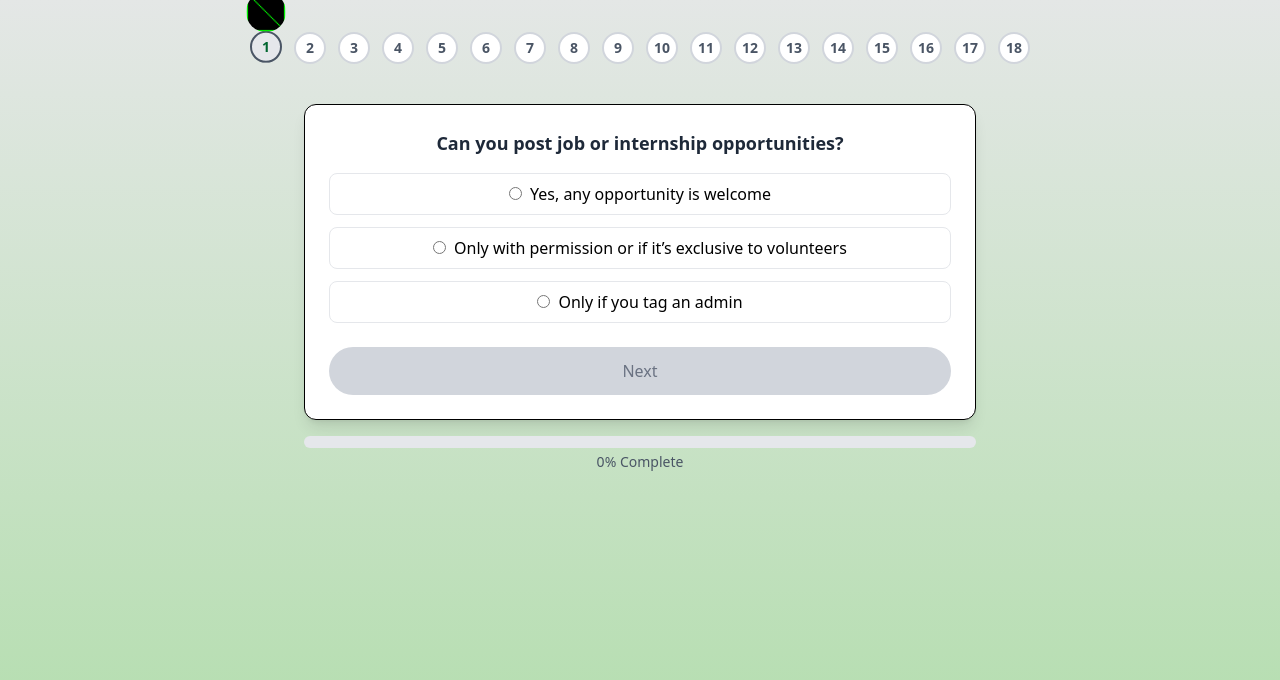
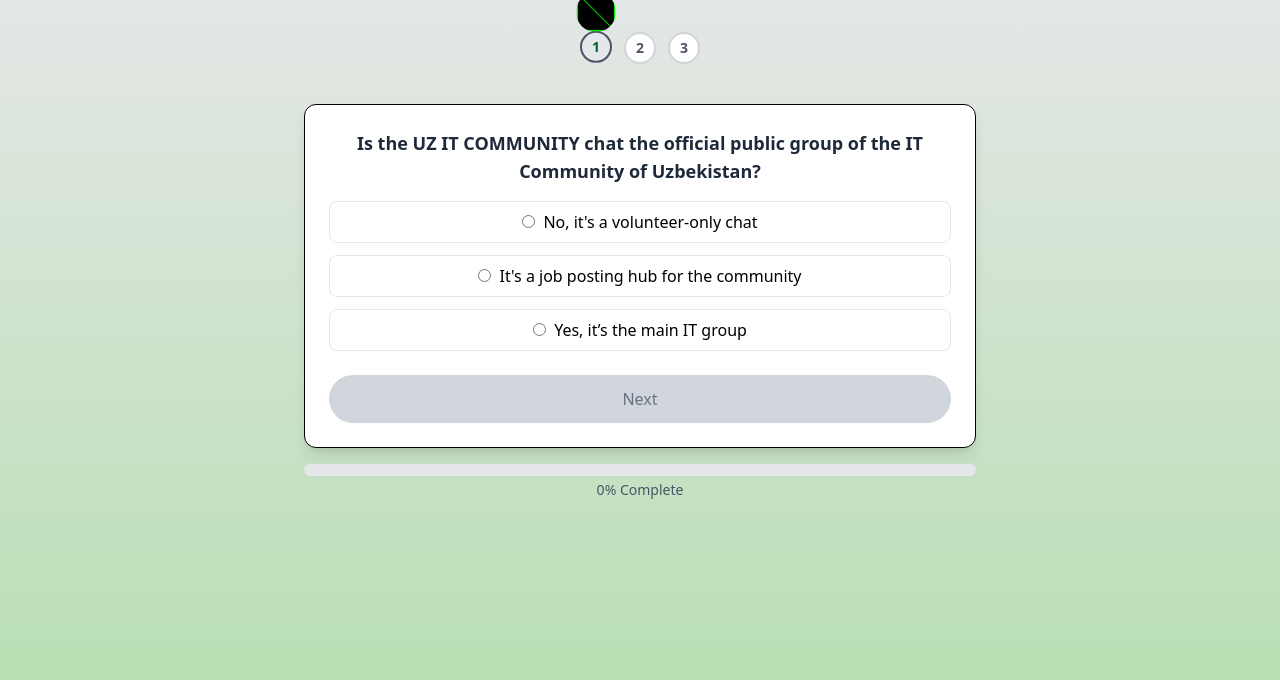
Before and after one commit to shokhsanam18/It-community, a React (Vite) app: page /Questions in a window 1280 px wide. Shown: the top 680 px of the page. Built offline with nearby package versions, Linux system fonts and the light colour scheme; no server answers.

Commit message:
fix: modal is corrected

```diff
--- a/src/components/IncorrectModal.jsx
+++ b/src/components/IncorrectModal.jsx
@@ -1,6 +1,5 @@
 import React from "react";
 import { useQuestionStore } from "../store/useQuestionStore";
-import { questions } from "../data/questions";
 
 const IncorrectModal = ({ navigate }) => {
   const {
@@ -10,6 +9,7 @@ const IncorrectModal = ({ navigate }) => {
     currentExplanation,
     setShowModal,
     goNext,
+    questions,
   } = useQuestionStore();
 
   // 🧠 Get the question manually based on current index
--- a/src/data/questions.js
+++ b/src/data/questions.js
@@ -29,156 +29,156 @@ export const questions = [
       ],
       correctAnswer: "Only with Shavkat aka’s permission",
     },
-    {
-      id: 4,
-      question: "Can you share your personal event invitation in the UZ IT COMMUNITY chat?",
-      options: [
-        "Only if IT Community is co-organizer or you have permission",
-        "Yes, if the event is free",
-        "Only if it's a startup event",
-      ],
-      correctAnswer: "Only if IT Community is co-organizer or you have permission",
-    },
-    {
-      id: 5,
-      question: "Can you post job or internship opportunities?",
-      options: [
-        "Only with permission or if it’s exclusive to volunteers",
-        "Yes, any opportunity is welcome",
-        "Only if you tag an admin",
-      ],
-      correctAnswer: "Only with permission or if it’s exclusive to volunteers",
-    },
-    {
-      id: 6,
-      question: "Can you add your friend directly to the group?",
-      options: [
-        "No, they must be selected by admins",
-        "Yes, if they’re a developer",
-        "Only if they’re interested in IT",
-      ],
-      correctAnswer: "No, they must be selected by admins",
-    },
-    {
-      id: 7,
-      question: "Should you send 'hello' or 'how are you' as separate messages in the chat?",
-      options: [
-        "No, you should write your full message at once",
-        "Yes, it’s a polite way to start",
-        "Only on weekends",
-      ],
-      correctAnswer: "No, you should write your full message at once",
-    },
-    {
-      id: 8,
-      question: "What is the '2G Community' joke based on?",
-      options: [
-        "Replying very late in a thread",
-        "Using outdated phones",
-        "People who live in rural areas",
-      ],
-      correctAnswer: "Replying very late in a thread",
-    },
-    {
-      id: 9,
-      question: "Why is Roman called the most humble and handsome?",
-      options: [
-        "It started as a running group joke",
-        "He won an internal vote",
-        "He’s the official spokesperson",
-      ],
-      correctAnswer: "It started as a running group joke",
-    },
-    {
-      id: 10,
-      question: "What is the purpose of the 'Keling Tanishaylik' bot?",
-      options: [
-        "To help volunteers connect with each other",
-        "To report inactive members",
-        "To send weekly news updates",
-      ],
-      correctAnswer: "To help volunteers connect with each other",
-    },
-    {
-      id: 11,
-      question: "How do you participate in Keling Tanishaylik?",
-      options: [
-        "Vote in the poll and press start in the bot",
-        "Send your phone number to an admin",
-        "Write your name in the group",
-      ],
-      correctAnswer: "Vote in the poll and press start in the bot",
-    },
-    {
-      id: 12,
-      question: "Can you post birthday or holiday congratulations in the group?",
-      options: [
-        "No, it creates message spam",
-        "Yes, but only for admins",
-        "Only on your own birthday",
-      ],
-      correctAnswer: "No, it creates message spam",
-    },
-    {
-      id: 13,
-      question: "Can you discuss politics, religion, or personal topics in the chat?",
-      options: [
-        "No, keep it relevant to volunteering and IT",
-        "Yes, as long as it's respectful",
-        "Only with admin approval",
-      ],
-      correctAnswer: "No, keep it relevant to volunteering and IT",
-    },
-    {
-      id: 14,
-      question: "Are there official rules for the IT Community?",
-      options: [
-        "Yes, and they apply to the volunteer chat as well",
-        "No, it’s informal",
-        "Only for admins",
-      ],
-      correctAnswer: "Yes, and they apply to the volunteer chat as well",
-    },
-    {
-      id: 15,
-      question: "What format should your Telegram name follow?",
-      options: [
-        "Firstname Lastname in Latin using default font",
-        "Emoji + Nickname",
-        "Surname Firstname in Cyrillic",
-      ],
-      correctAnswer: "Firstname Lastname in Latin using default font",
-    },
-    {
-      id: 16,
-      question: "Is it required to have a Telegram username?",
-      options: [
-        "Yes, for easier tagging and communication",
-        "No, it’s optional",
-        "Only if you're an admin",
-      ],
-      correctAnswer: "Yes, for easier tagging and communication",
-    },
-    {
-      id: 17,
-      question: "What is 'Bazaar Day' in the UZ IT COMMUNITY chat?",
-      options: [
-        "A day to share your projects or social media links",
-        "A day to buy and sell gadgets",
-        "A community hackathon day",
-      ],
-      correctAnswer: "A day to share your projects or social media links",
-    },
-    {
-      id: 18,
-      question: "Where can you post anything you want (within ethical limits)?",
-      options: [
-        "In the open-source chat",
-        "In the main volunteer group",
-        "On any weekday in the main group",
-      ],
-      correctAnswer: "In the open-source chat",
-    },
+    // {
+    //   id: 4,
+    //   question: "Can you share your personal event invitation in the UZ IT COMMUNITY chat?",
+    //   options: [
+    //     "Only if IT Community is co-organizer or you have permission",
+    //     "Yes, if the event is free",
+    //     "Only if it's a startup event",
+    //   ],
+    //   correctAnswer: "Only if IT Community is co-organizer or you have permission",
+    // },
+    // {
+    //   id: 5,
+    //   question: "Can you post job or internship opportunities?",
+    //   options: [
+    //     "Only with permission or if it’s exclusive to volunteers",
+    //     "Yes, any opportunity is welcome",
+    //     "Only if you tag an admin",
+    //   ],
+    //   correctAnswer: "Only with permission or if it’s exclusive to volunteers",
+    // },
+    // {
+    //   id: 6,
+    //   question: "Can you add your friend directly to the group?",
+    //   options: [
+    //     "No, they must be selected by admins",
+    //     "Yes, if they’re a developer",
+    //     "Only if they’re interested in IT",
+    //   ],
+    //   correctAnswer: "No, they must be selected by admins",
+    // },
+    // {
+    //   id: 7,
+    //   question: "Should you send 'hello' or 'how are you' as separate messages in the chat?",
+    //   options: [
+    //     "No, you should write your full message at once",
+    //     "Yes, it’s a polite way to start",
+    //     "Only on weekends",
+    //   ],
+    //   correctAnswer: "No, you should write your full message at once",
+    // },
+    // {
+    //   id: 8,
+    //   question: "What is the '2G Community' joke based on?",
+    //   options: [
+    //     "Replying very late in a thread",
+    //     "Using outdated phones",
+    //     "People who live in rural areas",
+    //   ],
+    //   correctAnswer: "Replying very late in a thread",
+    // },
+    // {
+    //   id: 9,
+    //   question: "Why is Roman called the most humble and handsome?",
+    //   options: [
+    //     "It started as a running group joke",
+    //     "He won an internal vote",
+    //     "He’s the official spokesperson",
+    //   ],
+    //   correctAnswer: "It started as a running group joke",
+    // },
+    // {
+    //   id: 10,
+    //   question: "What is the purpose of the 'Keling Tanishaylik' bot?",
+    //   options: [
+    //     "To help volunteers connect with each other",
+    //     "To report inactive members",
+    //     "To send weekly news updates",
+    //   ],
+    //   correctAnswer: "To help volunteers connect with each other",
+    // },
+    // {
+    //   id: 11,
+    //   question: "How do you participate in Keling Tanishaylik?",
+    //   options: [
+    //     "Vote in the poll and press start in the bot",
+    //     "Send your phone number to an admin",
+    //     "Write your name in the group",
+    //   ],
+    //   correctAnswer: "Vote in the poll and press start in the bot",
+    // },
+    // {
+    //   id: 12,
+    //   question: "Can you post birthday or holiday congratulations in the group?",
+    //   options: [
+    //     "No, it creates message spam",
+    //     "Yes, but only for admins",
+    //     "Only on your own birthday",
+    //   ],
+    //   correctAnswer: "No, it creates message spam",
+    // },
+    // {
+    //   id: 13,
+    //   question: "Can you discuss politics, religion, or personal topics in the chat?",
+    //   options: [
+    //     "No, keep it relevant to volunteering and IT",
+    //     "Yes, as long as it's respectful",
+    //     "Only with admin approval",
+    //   ],
+    //   correctAnswer: "No, keep it relevant to volunteering and IT",
+    // },
+    // {
+    //   id: 14,
+    //   question: "Are there official rules for the IT Community?",
+    //   options: [
+    //     "Yes, and they apply to the volunteer chat as well",
+    //     "No, it’s informal",
+    //     "Only for admins",
+    //   ],
+    //   correctAnswer: "Yes, and they apply to the volunteer chat as well",
+    // },
+    // {
+    //   id: 15,
+    //   question: "What format should your Telegram name follow?",
+    //   options: [
+    //     "Firstname Lastname in Latin using default font",
+    //     "Emoji + Nickname",
+    //     "Surname Firstname in Cyrillic",
+    //   ],
+    //   correctAnswer: "Firstname Lastname in Latin using default font",
+    // },
+    // {
+    //   id: 16,
+    //   question: "Is it required to have a Telegram username?",
+    //   options: [
+    //     "Yes, for easier tagging and communication",
+    //     "No, it’s optional",
+    //     "Only if you're an admin",
+    //   ],
+    //   correctAnswer: "Yes, for easier tagging and communication",
+    // },
+    // {
+    //   id: 17,
+    //   question: "What is 'Bazaar Day' in the UZ IT COMMUNITY chat?",
+    //   options: [
+    //     "A day to share your projects or social media links",
+    //     "A day to buy and sell gadgets",
+    //     "A community hackathon day",
+    //   ],
+    //   correctAnswer: "A day to share your projects or social media links",
+    // },
+    // {
+    //   id: 18,
+    //   question: "Where can you post anything you want (within ethical limits)?",
+    //   options: [
+    //     "In the open-source chat",
+    //     "In the main volunteer group",
+    //     "On any weekday in the main group",
+    //   ],
+    //   correctAnswer: "In the open-source chat",
+    // },
   ];
 
 export const explanations = {
```
